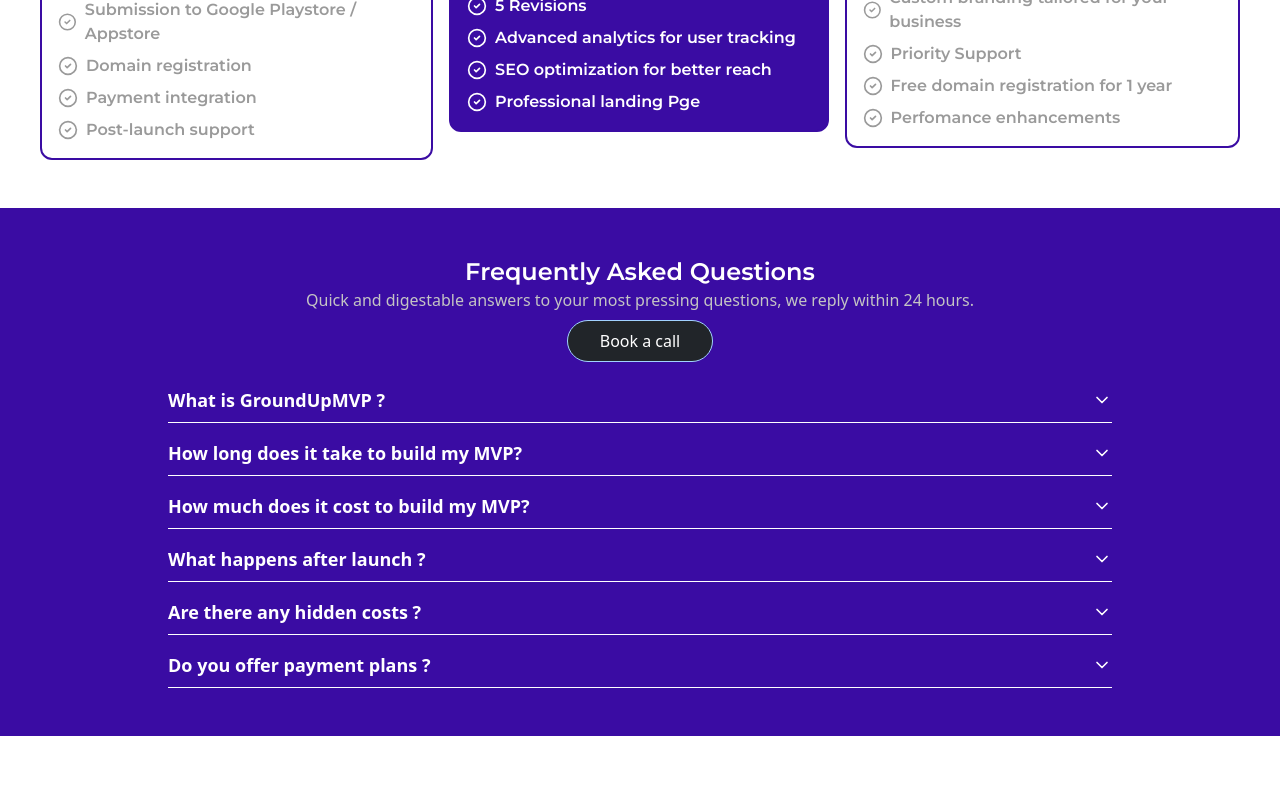
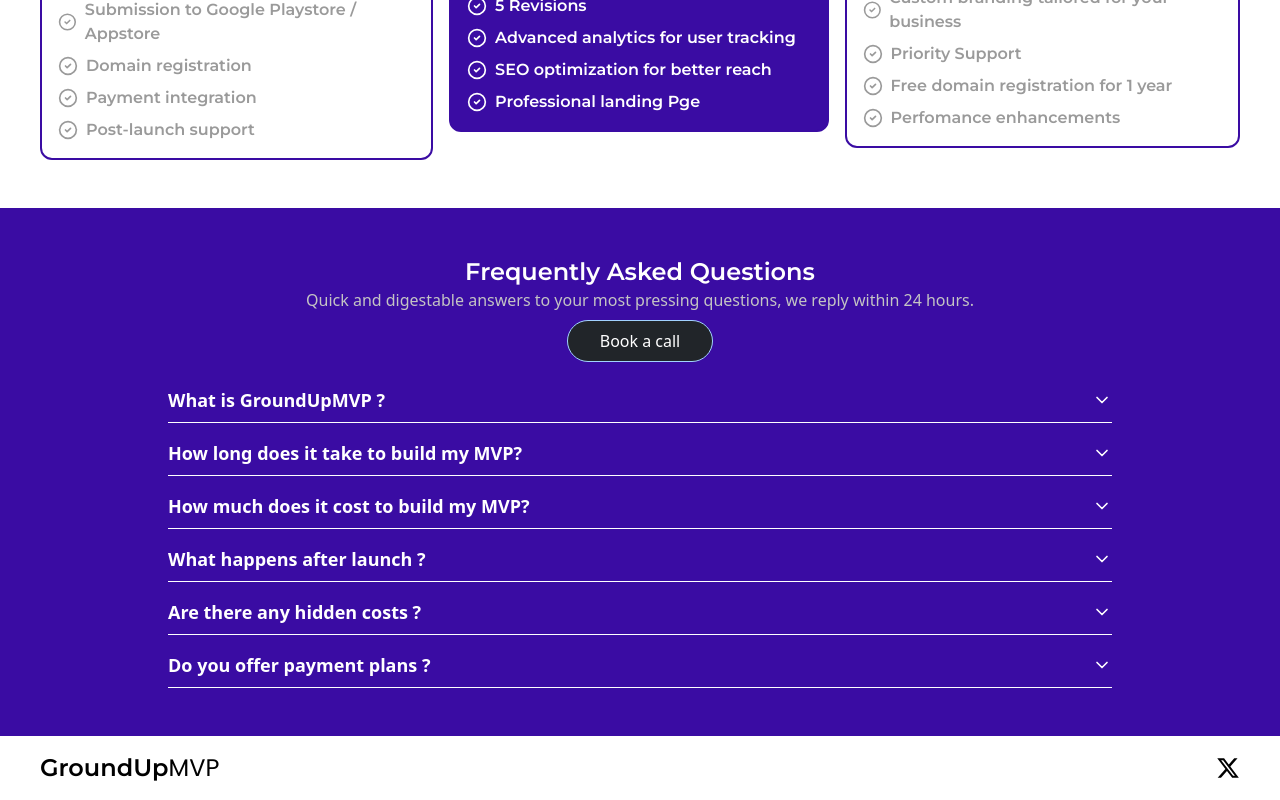
Before and after one commit to codewithkin/GUMVP, a Next.js app: page / in a window 1280 px wide. Shown: the part 2412-3212 px from the top of the page. Before the commit the page ends 3148 px from the top, so only its background shows below. Built offline with nearby package versions, Linux system fonts and the light colour scheme.

Commit message:
Update package dependencies and enhance Home component layout
- Added 'react-icons' dependency to package.json and package-lock.json for icon support.
- Imported and integrated 'Footer' component into the Home page for improved layout and user experience.

```diff
--- a/package.json
+++ b/package.json
@@ -14,7 +14,8 @@
     "lucide-react": "^0.469.0",
     "next": "15.1.3",
     "react": "^19.0.0",
-    "react-dom": "^19.0.0"
+    "react-dom": "^19.0.0",
+    "react-icons": "^5.4.0"
   },
   "devDependencies": {
     "@types/node": "^20",
--- a/src/app/page.tsx
+++ b/src/app/page.tsx
@@ -1,4 +1,5 @@
 import FAQ from "@/components/FAQ";
+import Footer from "@/components/Footer";
 import Header from "@/components/Header";
 import Pricing from "@/components/Pricing";
 import Process from "@/components/Process";
@@ -55,6 +56,7 @@
       <Why />
       <Pricing />
       <FAQ />
+      <Footer />
     </section>
   )
 }
--- /dev/null
+++ b/src/components/Footer.tsx
@@ -0,0 +1,18 @@
+import { Montserrat, Poppins } from "next/font/google";
+import Link from "next/link";
+import { FaXTwitter } from "react-icons/fa6";
+
+const montserrat = Montserrat({ subsets: ["latin"], weight: ["600"] });
+const poppins = Poppins({ subsets: ["latin"], weight: "400" });
+
+export default function Footer() {
+    return (
+        <footer className="flex items-center justify-between py-4 px-10">
+            <h2 className={`${montserrat.className} text-2xl text-center`}>GroundUp<span className={poppins.className}>MVP</span></h2>
+
+            <Link href="https://x.com/groundupmvp" target="_blank">
+                <FaXTwitter size={24} />
+            </Link>
+        </footer>
+    )
+}
```
Also changed, not shown: 1 other file (tests, documents, lock files or other folders).
